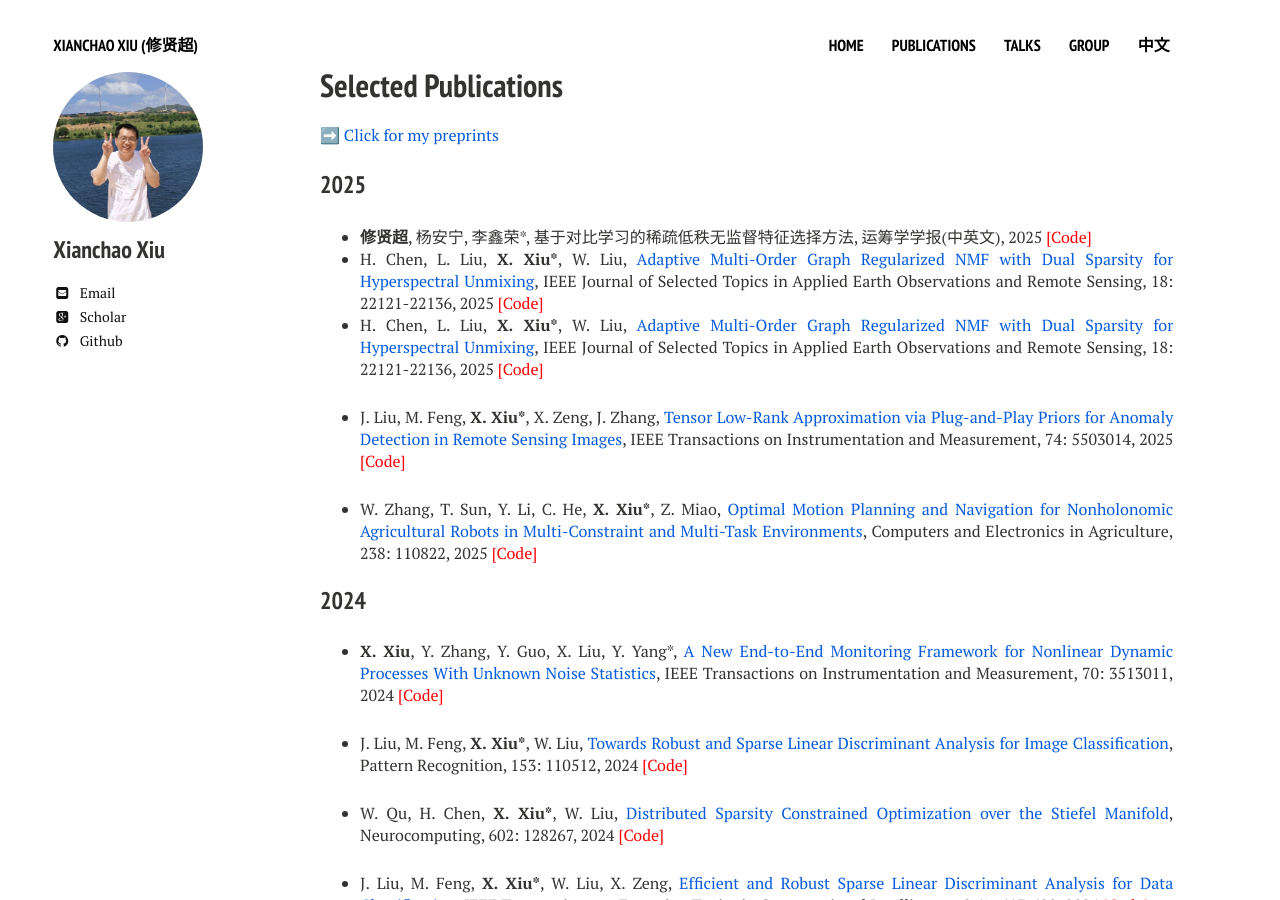
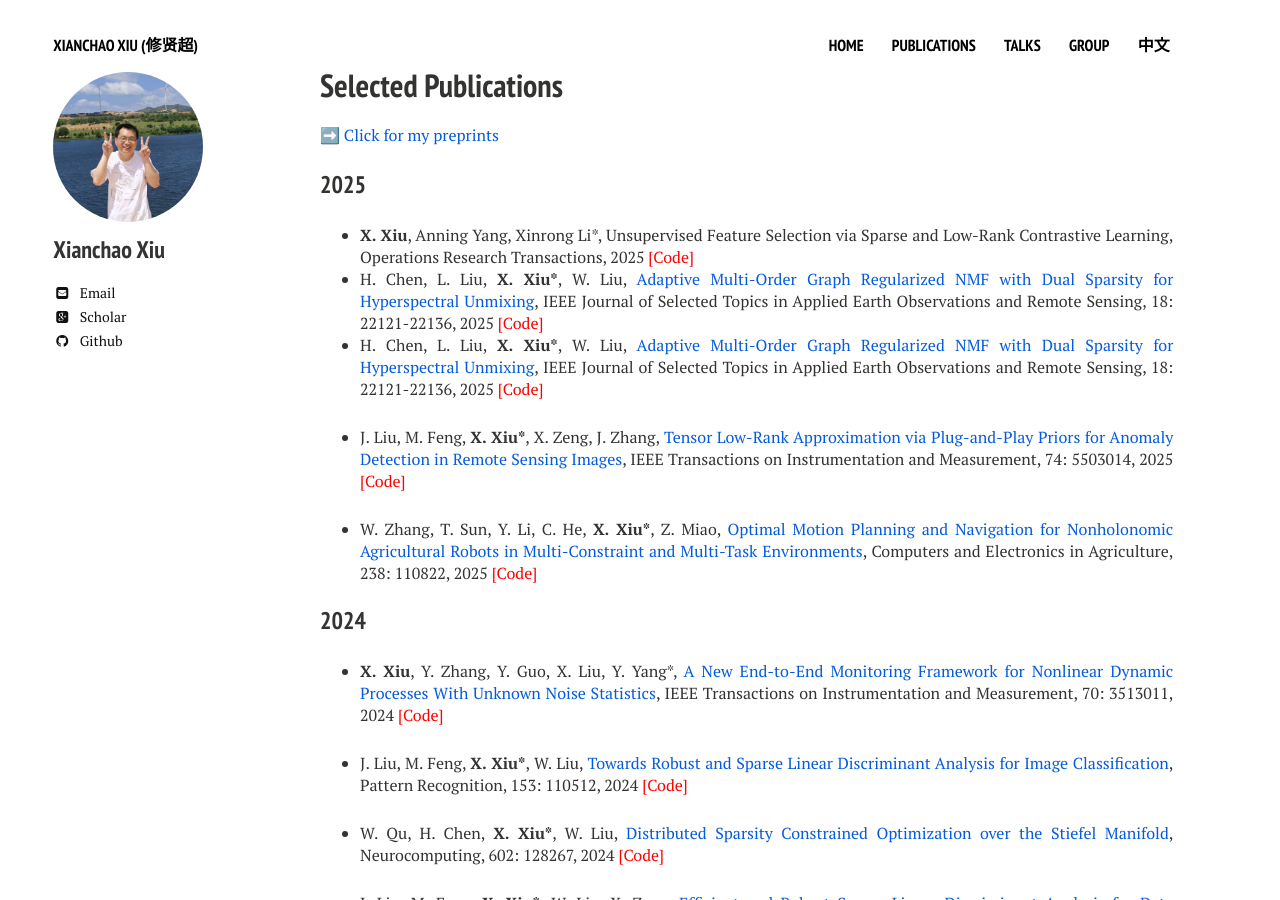
Before and after one commit to xianchaoxiu/xianchaoxiu.github.io, a Jekyll site: the page built from publications/index.md, in a window 1280 px wide and 900 px high. Built offline with Jekyll 4.4.1, drawn with Linux system fonts in a browser that asks for light colours; nearby versions of some CDN libraries.

Commit message:
Update index.md

```diff
--- a/publications/index.md
+++ b/publications/index.md
@@ -13,7 +13,7 @@ share: false
 
 ### 2025
 
-* <b>修贤超</b>, 杨安宁, 李鑫荣*, 基于对比学习的稀疏低秩无监督特征选择方法, 运筹学学报(中英文), 2025 <a href="https://github.com/xianchaoxiu/DSCOFS-CL" class="textlink" target="_blank" style="color: red;">[Code]</a>
+* <b>X. Xiu</b>, Anning Yang, Xinrong Li*, Unsupervised Feature Selection via Sparse and Low-Rank Contrastive Learning, Operations Research Transactions, 2025 <a href="https://github.com/xianchaoxiu/DSCOFS-CL" class="textlink" target="_blank" style="color: red;">[Code]</a>
 * H. Chen, L. Liu, <b>X. Xiu*</b>, W. Liu, <a href="https://doi.org/10.1109/JSTARS.2025.3602505" class="textlink" target="_blank">Adaptive Multi-Order Graph Regularized NMF with Dual Sparsity for Hyperspectral Unmixing</a>, IEEE Journal of Selected Topics in Applied Earth Observations and Remote Sensing, 18: 22121-22136, 2025 <a href="https://github.com/xianchaoxiu/MOGNMF" class="textlink" target="_blank" style="color: red;">[Code]</a>
 * H. Chen, L. Liu, <b>X. Xiu*</b>, W. Liu, <a href="https://doi.org/10.1109/JSTARS.2025.3602505" class="textlink" target="_blank">Adaptive Multi-Order Graph Regularized NMF with Dual Sparsity for Hyperspectral Unmixing</a>, IEEE Journal of Selected Topics in Applied Earth Observations and Remote Sensing, 18: 22121-22136, 2025 <a href="https://github.com/xianchaoxiu/MOGNMF" class="textlink" target="_blank" style="color: red;">[Code]</a>
 
```
